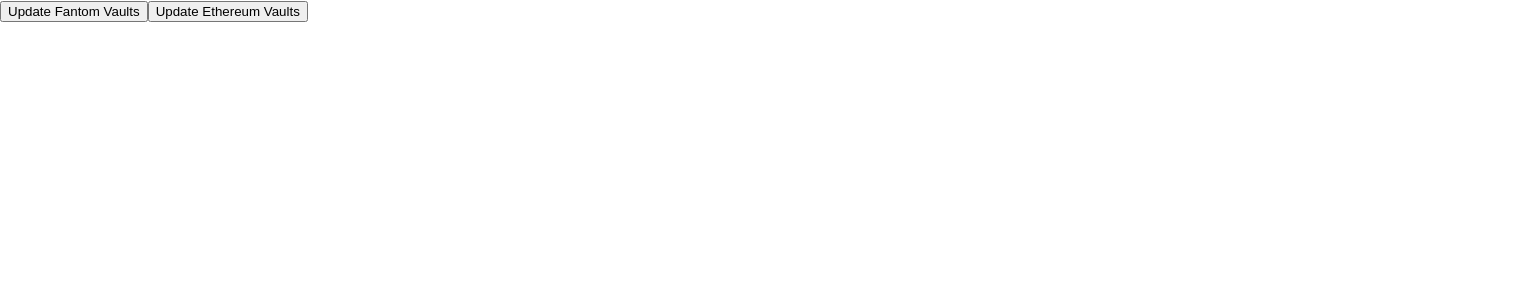
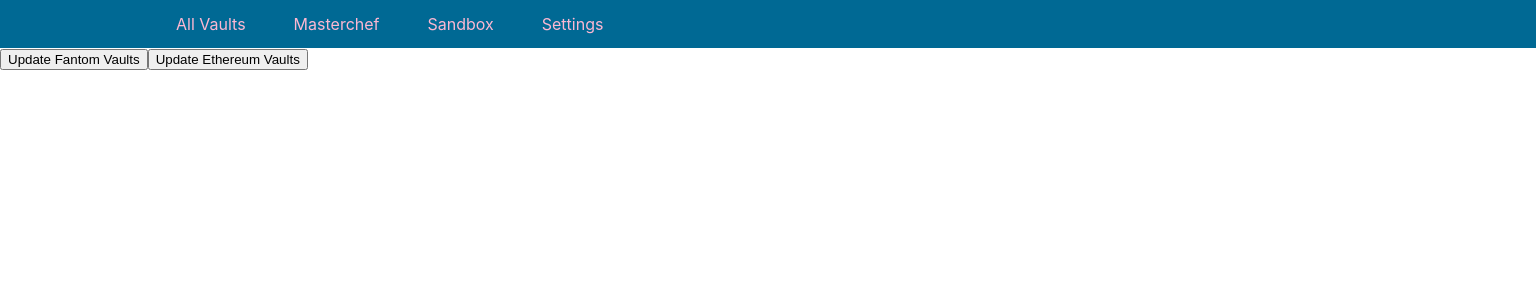
Before and after one commit to yearn/seafood, a React (Create React App) app: page /settings in a window 1280 px wide. Shown: the top 300 px of the page, 1536 px wide, since content can reach past the window. Built offline with nearby package versions, Linux system fonts and the light colour scheme; no server answers.

Commit message:
added menu padding

```diff
--- a/src/App.js
+++ b/src/App.js
@@ -6,12 +6,15 @@ import DefaultPage from './pages/Default';
 import TestAPI from './pages/TestAPI';
 import {RPCProviderContextApp} from './context/useRpcProvider';
 import Settings from './pages/Settings';
+import MainNavigation from './components/layout/MainNavigation';
 
 function App() {
 	return (
 		<RPCProviderContextApp>
 			<div>
+
 				<BrowserRouter>
+					<MainNavigation />
 					<Routes>
 						<Route path={'/'} exact={true} element={<DefaultPage />}></Route>
 						<Route path={'/vault'} element={<SingleVaultPage />}></Route>
--- /dev/null
+++ b/src/components/layout/MainNavigation.js
@@ -0,0 +1,27 @@
+import React from 'react';
+import {Link} from 'react-router-dom';
+import classes from './MainNavigation.module.css';
+
+function MainNavigation(){
+	return <header className={classes.header}>
+
+		<nav>
+			<ul>
+				<li>
+					<Link to={'/'}>{'All Vaults'}</Link>
+				</li>
+				<li>
+					<Link to={'/masterchef'}>{'Masterchef'}</Link>
+				</li>
+				<li>
+					<Link to={'/sandbox'}>{'Sandbox'}</Link>
+				</li>
+				<li>
+					<Link to={'/settings'}>{'Settings'}</Link>
+				</li>
+			</ul>
+		</nav>
+	</header>;
+}
+
+export default MainNavigation;
--- /dev/null
+++ b/src/components/layout/MainNavigation.module.css
@@ -0,0 +1,34 @@
+.header {
+    width: 100%;
+    height: 3rem;
+    display: flex;
+    align-items: center;
+    justify-content: space-between;
+    background-color: #006994;
+    padding: 0 10%;
+  }
+
+
+  .header ul {
+    list-style: none;
+    margin: 0;
+    padding: 0;
+    display: flex;
+    align-items: baseline;
+  }
+
+  .header li {
+    margin-left: 3rem;
+  }
+
+  .header a {
+    text-decoration: none;
+    font-size: 1rem;
+    color: #fcb8d2;
+  }
+
+  .header a:hover,
+  .header a:active,
+  .header a.active {
+    color: white;
+  }
```
